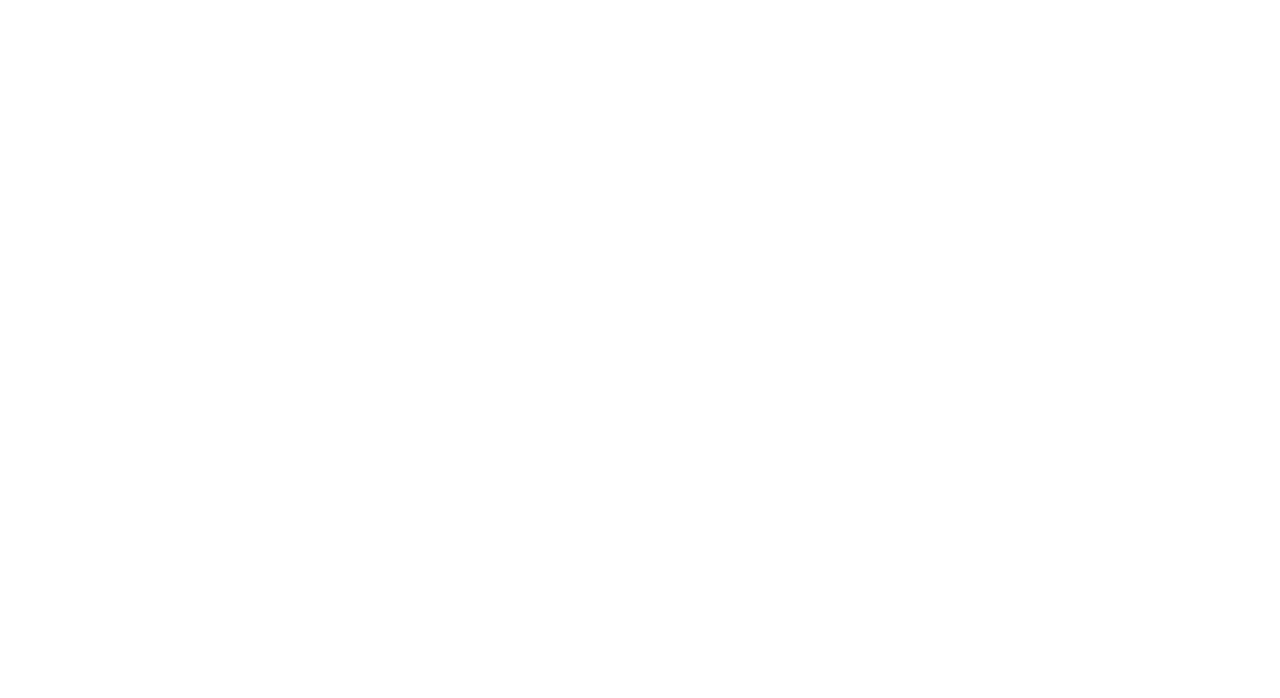
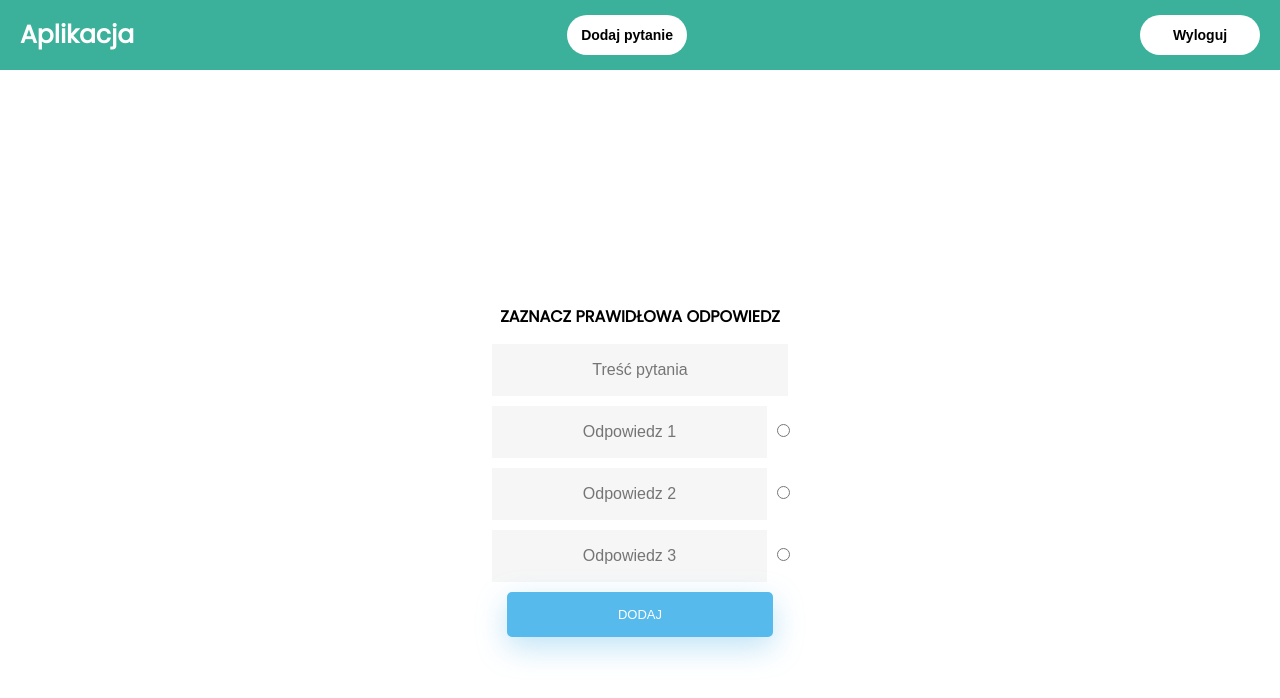
Before and after one commit to Bartflo/IO_projekt, a React (Create React App) app in the folder client/: page /questions in a window 1280 px wide. Before the commit this address had no page. Shown: the top 698 px of the page. Built offline with nearby package versions, Linux system fonts and the light colour scheme; sample sign-in values are in the browser's storage.

Commit message:
added new component to send questions to db

```diff
--- a/client/src/App.js
+++ b/client/src/App.js
@@ -4,6 +4,7 @@ import { Route, Routes, Navigate } from "react-router-dom";
 import Main from "./components/Main/index";
 import Signup from "./components/Singup/index";
 import Login from "./components/Login/index";
+import Questions from "./components/Questions/index";
 
 function App() {
 	const user = localStorage.getItem("token");
@@ -11,9 +12,11 @@ function App() {
 	return (
 		<Routes>
 			{user && <Route path="/" exact element={<Main />} />}
+			{user && <Route path="/questions" exact element={<Questions/>}/>}
 			<Route path="/signup" exact element={<Signup />} />
 			<Route path="/login" exact element={<Login />} />
 			<Route path="/" element={<Navigate replace to="/login" />} />
+			<Route path="/questions" element={<Navigate replace to="/login" />} />
 		</Routes>
 	);
 }
--- a/client/src/components/Main/index.js
+++ b/client/src/components/Main/index.js
@@ -1,50 +1,10 @@
 import React from 'react'
 import { useState } from "react";
 import axios from "axios";
+import {Link} from "react-router-dom";
 import styles from "./styles.css"
 
 const Main = () => {
-	const [data, setData] = useState({
-		content: "",
-		answer:new Map,
-		correctAnswer:0,
-	});
-	const [error, setError] = useState("");
-	const handleQuestionChange = ({ currentTarget: input }) => {
-		setData(data=>({ ...data, content:input.value }));
-	};
-
-	const handleCorrectAnswerChange = ({ currentTarget: input }) => {
-		setData({ ...data, [input.name]: input.value });
-	};
-
-	const handleChange = ({ currentTarget: input }) => {
-		setData(data=>({ ...data,  answer:data.answer.set(input.name,input.value)}));
-	};
-
-	const handleSubmit = async (e) => {
-		e.preventDefault();
-		try {
-			const url = "http://localhost:8080/api/questions";
-			const { data: res } = await axios.post(url, {
-				content:data.content,
-				answer:[...data.answer.values()],
-				correctAnswer:data.correctAnswer,
-			});
-			window.location.reload(false);
-			console.log(res.message);
-		} catch (error) {
-			if (
-				error.response &&
-				error.response.status >= 400 &&
-				error.response.status <= 500
-			) {
-				setError(error.response.data.message);
-			}
-		}
-	};
-
-
 
 
 	const handleLogout = () => {
@@ -58,53 +18,13 @@ const Main = () => {
 
 			<nav className="navbar">
 				<h1>Aplikacja</h1>
+				<Link to="/questions" className="btn_logout">Dodaj pytanie</Link>
 				<button className="btn_logout" onClick={handleLogout}>
 					Wyloguj
 				</button>
 			</nav>
 			<div className="centered">
 
-			<form onSubmit={handleSubmit} className="form_questions">
-			<h2>Zaznacz prawidłowa odpowiedz</h2>
-			  <input className="login_register_input"
-					  	type="text"
-					  	placeholder="Treść pytania"
-					  	name="content"
-	  					onChange={handleQuestionChange}
-						required
-					  />
-				<div className="answer">
-				<input className="login_register_input"
-					  	type="text"
-					  	placeholder="Odpowiedz 1"
-					  	name="answer1"
-	  					onChange={handleChange}
-						required
-					  />
-				<input type="radio" name="correctAnswer" value="0" onChange={handleCorrectAnswerChange}/>
-				</div>
-				<div className="answer">
-				<input className="login_register_input"
-					  	type="text"
-					  	placeholder="Odpowiedz 2"
-					  	name="answer2"
-	  					onChange={handleChange}
-					  />
-				<input type="radio" name="correctAnswer" value="1" onChange={handleCorrectAnswerChange}/>
-				</div>
-				<div className="answer">
-				<input className="login_register_input"
-					  	type="text"
-					  	placeholder="Odpowiedz 3"
-					  	name="answer3"
-	  					onChange={handleChange}
-					  />
-				<input type="radio" name="correctAnswer" value="2" onChange={handleCorrectAnswerChange}/>
-				</div>
-				<button type="submit" className="btn_login_register">
-				  Dodaj
-				  </button>
-			 </form>
 		</div>
 		</div>
 	);
--- /dev/null
+++ b/client/src/components/Questions/index.js
@@ -0,0 +1,113 @@
+import React from 'react'
+import { useState } from "react";
+import axios from "axios";
+
+const Questions = () => {
+	const [data, setData] = useState({
+		content: "",
+		answer:new Map,
+		correctAnswer:0,
+	});
+	const [error, setError] = useState("");
+	const handleQuestionChange = ({ currentTarget: input }) => {
+		setData(data=>({ ...data, content:input.value }));
+	};
+
+	const handleCorrectAnswerChange = ({ currentTarget: input }) => {
+		setData({ ...data, [input.name]: input.value });
+	};
+
+	const handleChange = ({ currentTarget: input }) => {
+		setData(data=>({ ...data,  answer:data.answer.set(input.name,input.value)}));
+	};
+
+	const handleSubmit = async (e) => {
+		e.preventDefault();
+		try {
+			const url = "http://localhost:8080/api/questions";
+			const { data: res } = await axios.post(url, {
+				content:data.content,
+				answer:[...data.answer.values()],
+				correctAnswer:data.correctAnswer,
+			});
+			window.location.reload(false);
+			console.log(res.message);
+		} catch (error) {
+			if (
+				error.response &&
+				error.response.status >= 400 &&
+				error.response.status <= 500
+			) {
+				setError(error.response.data.message);
+			}
+		}
+	};
+
+
+
+
+	const handleLogout = () => {
+		localStorage.removeItem("token");
+		window.location.reload();
+	};
+
+
+	return (
+		<div className="main_container">
+
+			<nav className="navbar">
+				<h1>Aplikacja</h1>
+				<button className="btn_logout">Dodaj pytanie</button>
+				<button className="btn_logout" onClick={handleLogout}>
+					Wyloguj
+				</button>
+			</nav>
+			<div className="centered">
+
+			<form onSubmit={handleSubmit} className="form_questions">
+			<h2>Zaznacz prawidłowa odpowiedz</h2>
+			  <input className="login_register_input"
+					  	type="text"
+					  	placeholder="Treść pytania"
+					  	name="content"
+	  					onChange={handleQuestionChange}
+						required
+					  />
+				<div className="answer">
+				<input className="login_register_input"
+					  	type="text"
+					  	placeholder="Odpowiedz 1"
+					  	name="answer1"
+	  					onChange={handleChange}
+						required
+					  />
+				<input type="radio" name="correctAnswer" value="0" onChange={handleCorrectAnswerChange}/>
+				</div>
+				<div className="answer">
+				<input className="login_register_input"
+					  	type="text"
+					  	placeholder="Odpowiedz 2"
+					  	name="answer2"
+	  					onChange={handleChange}
+					  />
+				<input type="radio" name="correctAnswer" value="1" onChange={handleCorrectAnswerChange}/>
+				</div>
+				<div className="answer">
+				<input className="login_register_input"
+					  	type="text"
+					  	placeholder="Odpowiedz 3"
+					  	name="answer3"
+	  					onChange={handleChange}
+					  />
+				<input type="radio" name="correctAnswer" value="2" onChange={handleCorrectAnswerChange}/>
+				</div>
+				<button type="submit" className="btn_login_register">
+				  Dodaj
+				  </button>
+			 </form>
+		</div>
+		</div>
+	);
+};
+
+export default Questions;
```
Also changed, not shown: 1 other file (tests, documents, lock files or other folders).
